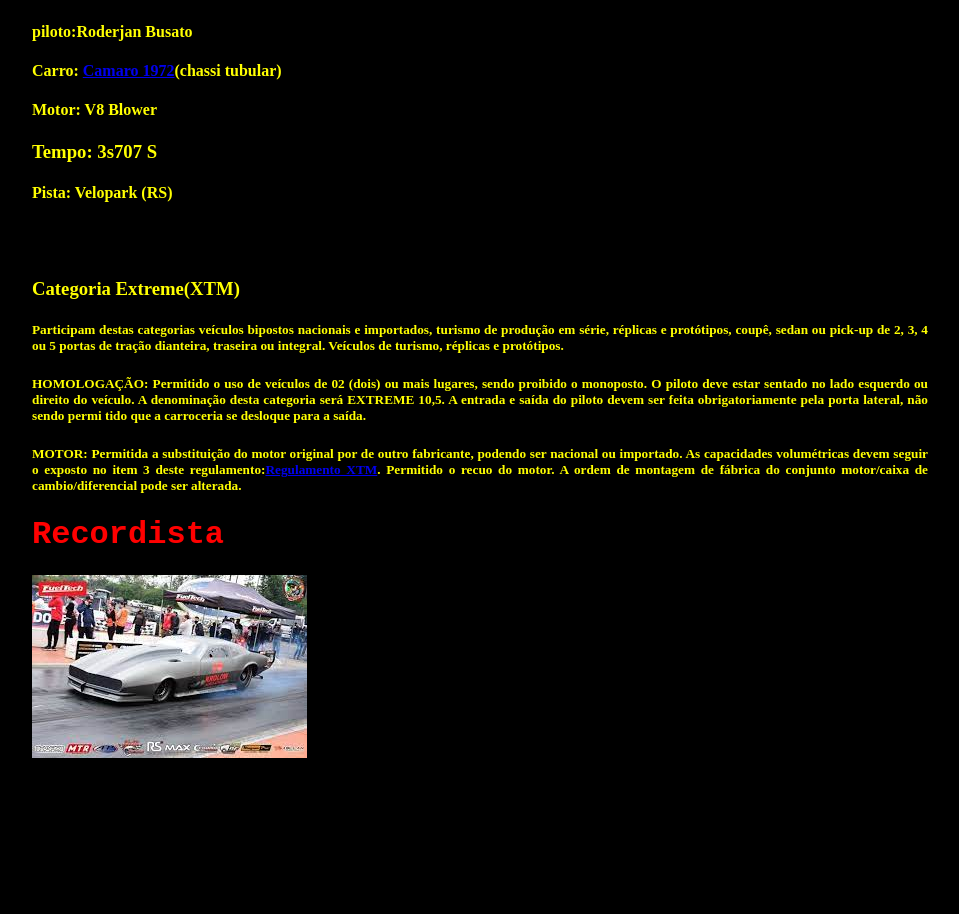
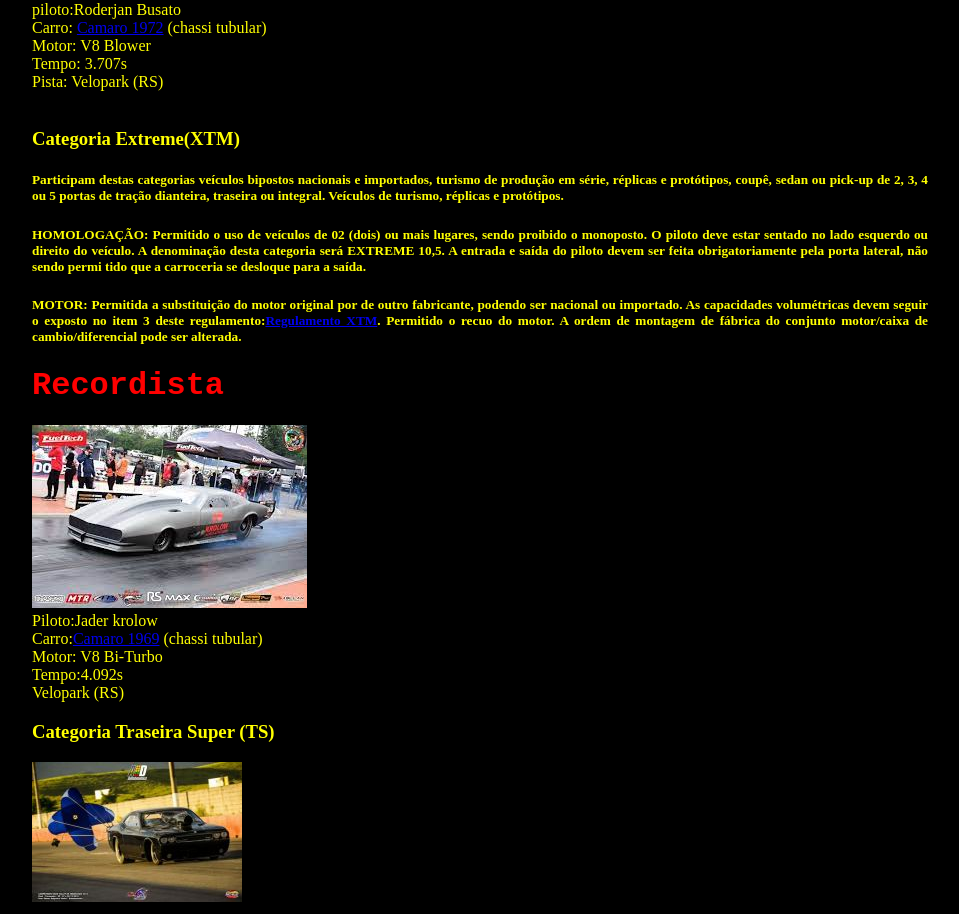
Before and after one commit to AR1ANGOUVEIA/Arian-, a plain HTML site: page index.html in a window 1280 px wide. Shown: the part 1063-1977 px from the top of the page, without its empty margins (160-1119 px from the left). Before the commit the page ends 1833 px from the top, so only its background shows below. Drawn offline with Linux system fonts and the light colour scheme.

Commit message:
07/06/24

```diff
--- a/index.html
+++ b/index.html
@@ -60,12 +60,12 @@
 
 <h1>Recordista</h1>
  <td><img src="roderjan.jpg" alt="camaro Roderjan Busato" sizes="" srcset=""></td>
- <h4>piloto:Roderjan Busato</h4>
+ <br>piloto:Roderjan Busato</h4>
 
- <h4>Carro: <a href="1_pagina.html">Camaro 1972</a>(chassi tubular)</h4>
- <h4>Motor: V8 Blower</h4>
- <h3>Tempo:  3s707 S</h3>
- <h4>Pista: Velopark (RS)</h4>
+ <br>Carro: <a href="1_pagina.html">Camaro 1972</a> (chassi tubular)</h4>
+ <br>Motor: V8 Blower
+ <br>Tempo:  3.707s
+ <br>Pista: Velopark (RS)
 </p6>
 <br>
 <br>
@@ -89,5 +89,12 @@ cambio/diferencial pode ser alterada.
 </h5>
 <h1>Recordista</h1>
 <td><img src="camarojader.jpeg" alt="Camaro xtm jader krolow" sizes="" srcset=""></td>
+<br>Piloto:Jader krolow
+<br>Carro:<a href="4_pagina.html">Camaro 1969</a> (chassi tubular)
+<br> Motor: V8 Bi-Turbo
+<br> Tempo:4.092s
+<br> Velopark (RS)
+<H3>Categoria Traseira Super (TS)</H3>
+<td><img src="dodge.carrillo.jpg" alt="Dodge andré carrillo" sizes="" srcset=""></td>
 </body>
 </html>
```
Also changed, not shown: dodge.carrillo.jpg (added).
